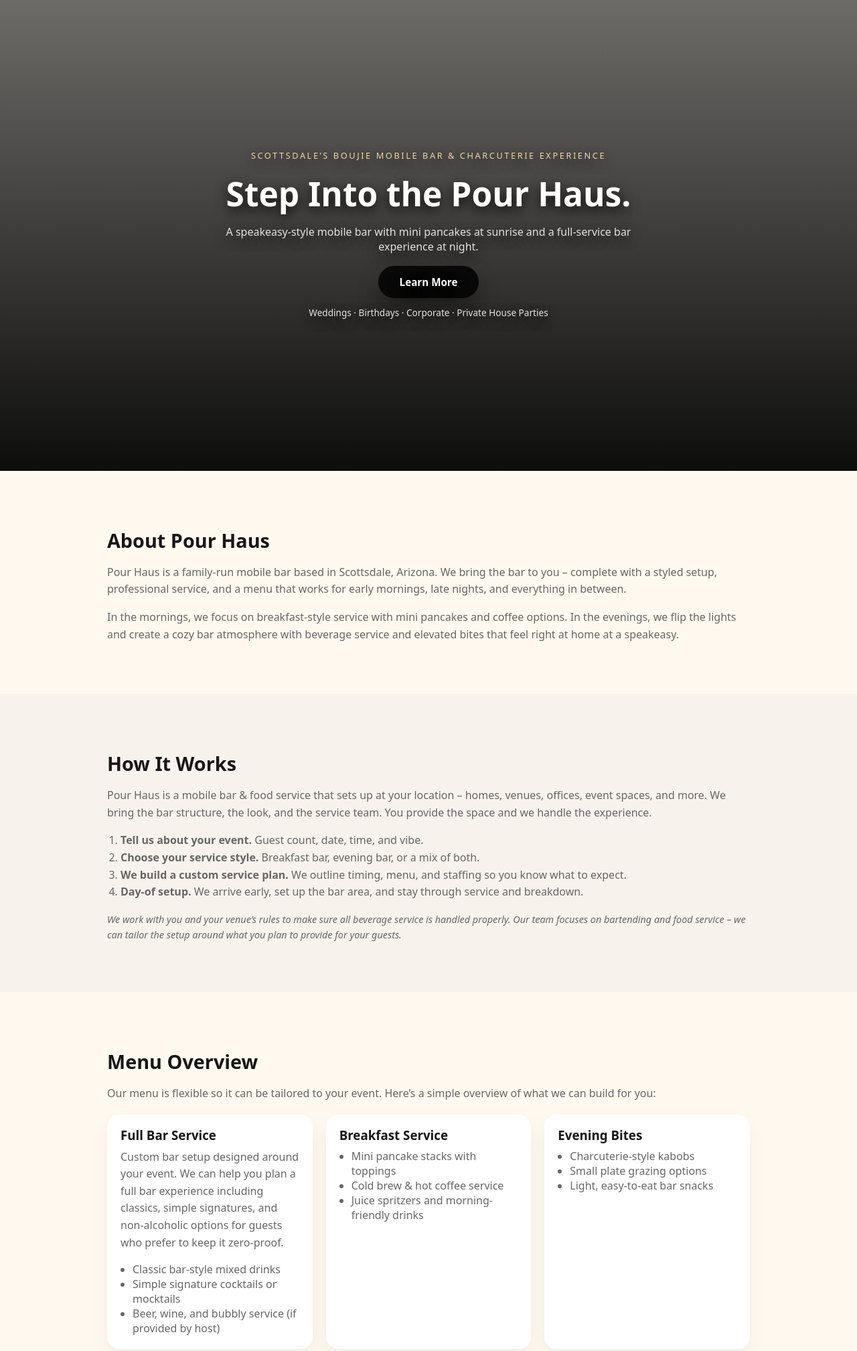
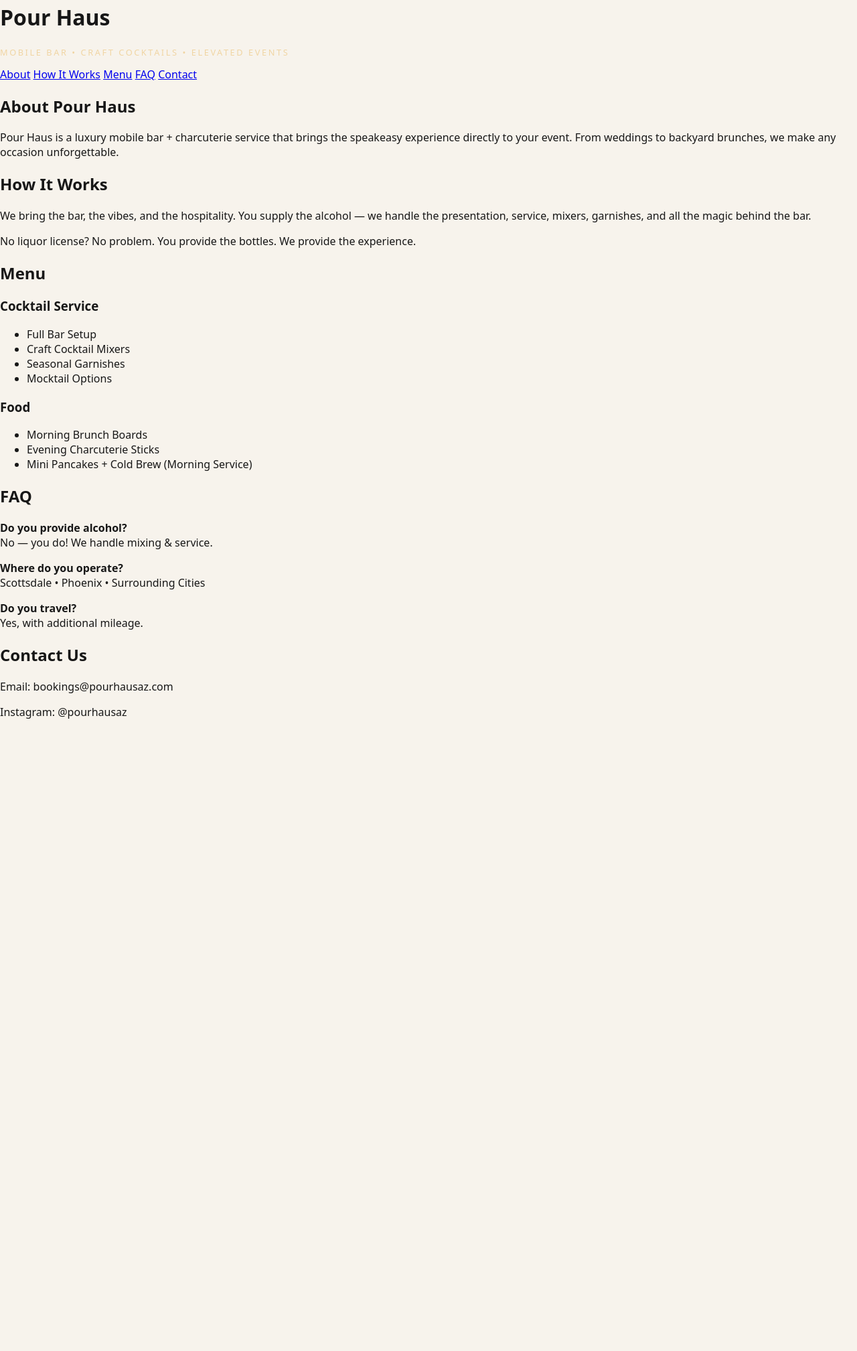
Before and after one commit to fastpagephoenix/pourhausaz-site, a plain HTML site: page index.html in a window 1280 px wide. Shown: the part 17-2034 px from the top of the page at 67% size. After the commit the page ends 1107 px from the top, so only its background shows below. Drawn offline with Linux system fonts and the light colour scheme.

Commit message:
Update index.html

```diff
--- a/index.html
+++ b/index.html
@@ -1,220 +1,83 @@
 <!DOCTYPE html>
 <html lang="en">
 <head>
-  <meta charset="UTF-8" />
-  <meta name="viewport" content="width=device-width, initial-scale=1.0" />
-  <title>Pour Haus | Scottsdale Mobile Bar</title>
-  <link rel="stylesheet" href="styles.css" />
+    <meta charset="UTF-8">
+    <meta name="viewport" content="width=device-width, initial-scale=1.0">
+    <title>Pour Haus Mobile Bar</title>
+    <link rel="stylesheet" href="styles.css">
 </head>
+
 <body>
-  <!-- HERO / TOP SECTION -->
-  <section id="hero" class="hero hero-bar">
-    <div class="hero-inner">
-      <p class="tagline">Scottsdale’s Boujie Mobile Bar & Charcuterie Experience</p>
-      <h1>Step Into the Pour Haus.</h1>
-      <p class="hero-subtext">
-        A speakeasy-style mobile bar with mini pancakes at sunrise and a full-service bar experience at night.
-      </p>
-      <a href="#about" class="btn-primary">Learn More</a>
-      <p class="hero-subtext small">
-        Weddings · Birthdays · Corporate · Private House Parties
-      </p>
-    </div>
-  </section>
 
-  <!-- 1. ABOUT -->
-  <section id="about" class="section section-alt">
-    <div class="container">
-      <h2>About Pour Haus</h2>
-      <p>
-        Pour Haus is a family-run mobile bar based in Scottsdale, Arizona. We bring the bar to you –
-        complete with a styled setup, professional service, and a menu that works for early mornings,
-        late nights, and everything in between.
-      </p>
-      <p>
-        In the mornings, we focus on breakfast-style service with mini pancakes and coffee options.
-        In the evenings, we flip the lights and create a cozy bar atmosphere with beverage service
-        and elevated bites that feel right at home at a speakeasy.
-      </p>
-    </div>
-  </section>
+    <!-- Animated Martini Pour Background -->
+    <div class="martini-animation"></div>
 
-  <!-- 2. HOW IT WORKS -->
-  <section id="how-it-works" class="section">
-    <div class="container">
-      <h2>How It Works</h2>
-      <p>
-        Pour Haus is a mobile bar & food service that sets up at your location – homes, venues, offices,
-        event spaces, and more. We bring the bar structure, the look, and the service team. You provide
-        the space and we handle the experience.
-      </p>
-      <ol>
-        <li><strong>Tell us about your event.</strong> Guest count, date, time, and vibe.</li>
-        <li><strong>Choose your service style.</strong> Breakfast bar, evening bar, or a mix of both.</li>
-        <li><strong>We build a custom service plan.</strong> We outline timing, menu, and staffing so you know what to expect.</li>
-        <li><strong>Day-of setup.</strong> We arrive early, set up the bar area, and stay through service and breakdown.</li>
-      </ol>
-      <p class="note">
-        We work with you and your venue’s rules to make sure all beverage service is handled properly.
-        Our team focuses on bartending and food service – we can tailor the setup around what you plan
-        to provide for your guests.
-      </p>
-    </div>
-  </section>
+    <header>
+        <h1 class="neon-title">Pour Haus</h1>
+        <p class="tagline">Mobile Bar • Craft Cocktails • Elevated Events</p>
+    </header>
 
-  <!-- 3. MENU -->
-  <section id="menu" class="section section-alt">
-    <div class="container">
-      <h2>Menu Overview</h2>
-      <p>
-        Our menu is flexible so it can be tailored to your event. Here’s a simple overview of what
-        we can build for you:
-      </p>
+    <nav>
+        <a href="#about">About</a>
+        <a href="#how">How It Works</a>
+        <a href="#menu">Menu</a>
+        <a href="#faq">FAQ</a>
+        <a href="#contact">Contact</a>
+    </nav>
 
-      <div class="menu-grid">
-        <div class="menu-card">
-          <h3>Full Bar Service</h3>
-          <p>
-            Custom bar setup designed around your event. We can help you plan a full bar experience
-            including classics, simple signatures, and non-alcoholic options for guests who prefer
-            to keep it zero-proof.
-          </p>
-          <ul>
-            <li>Classic bar-style mixed drinks</li>
-            <li>Simple signature cocktails or mocktails</li>
-            <li>Beer, wine, and bubbly service (if provided by host)</li>
-          </ul>
-        </div>
+    <section id="about" class="card">
+        <h2>About Pour Haus</h2>
+        <p>
+            Pour Haus is a luxury mobile bar + charcuterie service that brings
+            the speakeasy experience directly to your event. From weddings to
+            backyard brunches, we make any occasion unforgettable.
+        </p>
+    </section>
 
-        <div class="menu-card">
-          <h3>Breakfast Service</h3>
-          <ul>
-            <li>Mini pancake stacks with toppings</li>
-            <li>Cold brew & hot coffee service</li>
-            <li>Juice spritzers and morning-friendly drinks</li>
-          </ul>
-        </div>
+    <section id="how" class="card">
+        <h2>How It Works</h2>
+        <p>
+            We bring the bar, the vibes, and the hospitality.
+            You supply the alcohol — we handle the presentation, service, mixers,
+            garnishes, and all the magic behind the bar.
+        </p>
+        <p>
+            No liquor license? No problem. You provide the bottles.
+            We provide the experience.
+        </p>
+    </section>
 
-        <div class="menu-card">
-          <h3>Evening Bites</h3>
-          <ul>
-            <li>Charcuterie-style kabobs</li>
-            <li>Small plate grazing options</li>
-            <li>Light, easy-to-eat bar snacks</li>
-          </ul>
-        </div>
-      </div>
-    </div>
-  </section>
+    <section id="menu" class="card">
+        <h2>Menu</h2>
 
-  <!-- 4. FAQ -->
-  <section id="faq" class="section">
-    <div class="container">
-      <h2>FAQ</h2>
+        <h3>Cocktail Service</h3>
+        <ul>
+            <li>Full Bar Setup</li>
+            <li>Craft Cocktail Mixers</li>
+            <li>Seasonal Garnishes</li>
+            <li>Mocktail Options</li>
+        </ul>
 
-      <div class="faq-item">
-        <h3>What is a mobile bar?</h3>
-        <p>
-          A mobile bar is a bar setup that travels to your event. We bring the bar structure, supplies,
-          and team to create a bar experience at your location instead of you having to go to a venue.
-        </p>
-      </div>
+        <h3>Food</h3>
+        <ul>
+            <li>Morning Brunch Boards</li>
+            <li>Evening Charcuterie Sticks</li>
+            <li>Mini Pancakes + Cold Brew (Morning Service)</li>
+        </ul>
+    </section>
 
-      <div class="faq-item">
-        <h3>Do you provide the alcohol?</h3>
-        <p>
-          We currently focus on bar setup, staffing, and service. We’ll work with you on planning what’s
-          needed for your event so everything is handled properly within your venue’s rules and local
-          requirements.
-        </p>
-      </div>
+    <section id="faq" class="card">
+        <h2>FAQ</h2>
+        <p><strong>Do you provide alcohol?</strong><br>No — you do! We handle mixing & service.</p>
+        <p><strong>Where do you operate?</strong><br>Scottsdale • Phoenix • Surrounding Cities</p>
+        <p><strong>Do you travel?</strong><br>Yes, with additional mileage.</p>
+    </section>
 
-      <div class="faq-item">
-        <h3>What areas do you serve?</h3>
-        <p>
-          We primarily serve Scottsdale and the greater Phoenix area. For events outside this area,
-          reach out and we’ll see what’s possible.
-        </p>
-      </div>
+    <section id="contact" class="card">
+        <h2>Contact Us</h2>
+        <p>Email: bookings@pourhausaz.com</p>
+        <p>Instagram: @pourhausaz</p>
+    </section>
 
-      <div class="faq-item">
-        <h3>What types of events do you do?</h3>
-        <p>
-          Weddings, birthdays, corporate events, holiday parties, graduation celebrations, and private
-          in-home events. If people are gathering, we can likely build a bar experience for it.
-        </p>
-      </div>
-
-      <div class="faq-item">
-        <h3>How far in advance should we book?</h3>
-        <p>
-          The earlier the better, especially for weekends and peak seasons. Reach out with your date
-          and we’ll let you know our availability.
-        </p>
-      </div>
-    </div>
-  </section>
-
-  <!-- 5. CONTACT -->
-  <section id="contact" class="section section-alt">
-    <div class="container">
-      <h2>Contact & Booking</h2>
-      <p>
-        Ready to talk details? Use the form below to tell us about your event and we’ll get back to
-        you with availability and a simple quote.
-      </p>
-
-      <form class="booking-form">
-        <div class="form-row">
-          <div class="form-field">
-            <label for="name">Name</label>
-            <input id="name" type="text" placeholder="Your name" required />
-          </div>
-          <div class="form-field">
-            <label for="email">Email</label>
-            <input id="email" type="email" placeholder="you@example.com" required />
-          </div>
-        </div>
-
-        <div class="form-row">
-          <div class="form-field">
-            <label for="date">Event Date</label>
-            <input id="date" type="date" />
-          </div>
-          <div class="form-field">
-            <label for="guests">Guest Count</label>
-            <input id="guests" type="number" min="1" placeholder="Approx. guests" />
-          </div>
-        </div>
-
-        <div class="form-field">
-          <label for="event-type">Event Type</label>
-          <input id="event-type" type="text" placeholder="Wedding, birthday, corporate, etc." />
-        </div>
-
-        <div class="form-field">
-          <label for="message">Details</label>
-          <textarea id="message" rows="4" placeholder="Tell us about your event..."></textarea>
-        </div>
-
-        <button type="submit" class="btn-primary">Submit Request</button>
-      </form>
-
-      <p class="booking-alt">
-        Prefer email? Reach us at <strong>bookings@pourhausaz.com</strong>
-      </p>
-    </div>
-  </section>
-
-  <footer class="site-footer">
-    <div class="container footer-inner">
-      <p>© <span id="year"></span> Pour Haus. All rights reserved.</p>
-      <p>Scottsdale, Arizona · @pourhausaz</p>
-    </div>
-  </footer>
-
-  <script>
-    document.getElementById("year").textContent = new Date().getFullYear();
-  </script>
 </body>
 </html>
```
